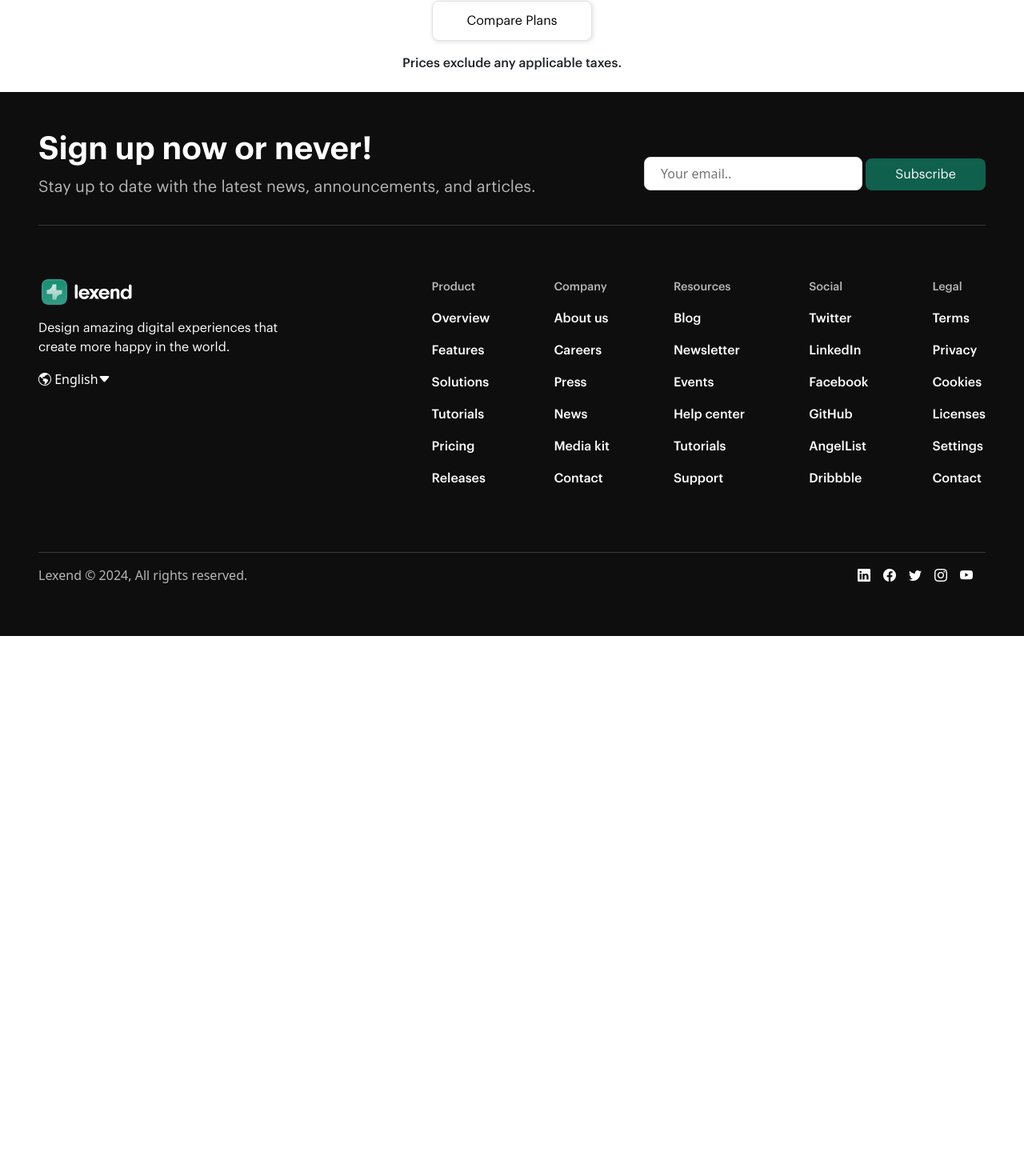
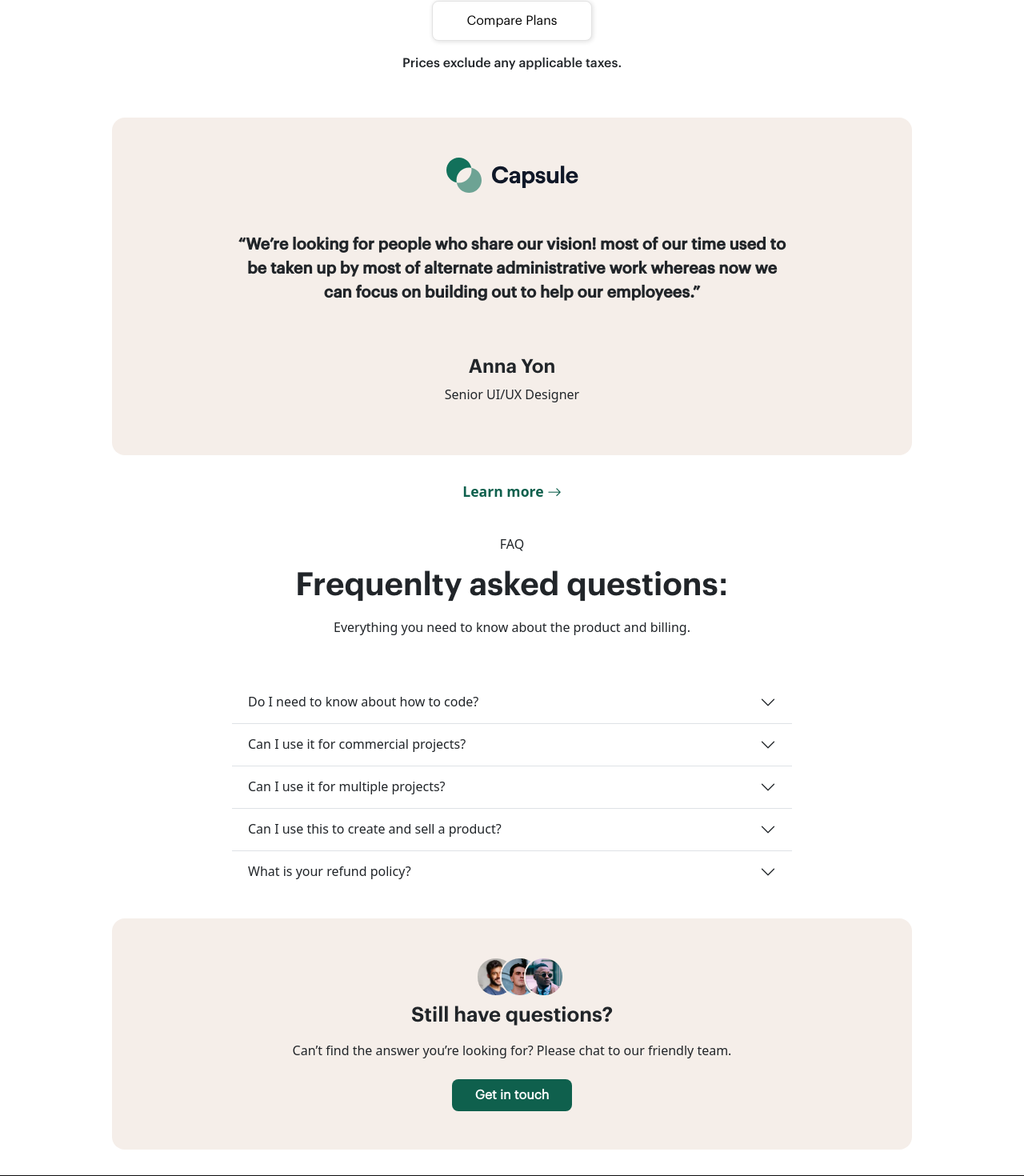
Before and after one commit to hawaryo/software-company, a Next.js app: page / in a window 1280 px wide. Shown: the part 6112-7582 px from the top of the page at 80% size. Before the commit the page ends 6907 px from the top, so only its background shows below. Built offline with nearby package versions, Linux system fonts and the light colour scheme.

Commit message:
feat: adding Home page question section

```diff
--- a/src/app/(home)/page.jsx
+++ b/src/app/(home)/page.jsx
@@ -3,6 +3,8 @@ import HomeHeader from "@/components/home/HomeHeader";
 import FeaturesSection from "@/components/home/FeaturesSection";
 import DetailsSection from "@/components/home/DetailsSection";
 import PricingSection from "@/components/home/PricingSection";
+import FeedbackSection from "@/components/home/FeedbackSection";
+import QuestionSection from "@/components/home/QuestionSection";
 export const metadata = {
   title: "Software Company",
   description: "Welcome to software company",
@@ -16,6 +18,8 @@ export default function HomePage() {
         <FeaturesSection />
         <DetailsSection />
         <PricingSection />
+        <FeedbackSection />
+        <QuestionSection />
       </main>
     </>
   );
--- /dev/null
+++ b/src/components/home/FeedbackSection.jsx
@@ -0,0 +1,29 @@
+import styles from "./FeedbackSection.module.scss";
+
+export default function FeedbackSection() {
+  return (
+    <section className={styles.feedbacksection}>
+      <div className={styles.feedbackCard}>
+        <img
+          className={styles.logo}
+          src="/images/home-page/Header-images/brand-01.svg"
+          alt="capsole barnd logo"
+        />
+        <blockquote className={styles.qoute}>
+          “We’re looking for people who share our vision! most of our time used
+          to be taken up by most of alternate administrative work whereas now we
+          can focus on building out to help our employees.”
+        </blockquote>
+
+        <div className={styles.reviewer}>
+          <h6>Anna Yon</h6>
+          <p>Senior UI/UX Designer</p>
+        </div>
+      </div>
+
+      <a href="#">
+        Learn more <i className="bi bi-arrow-right"></i>
+      </a>
+    </section>
+  );
+}
--- /dev/null
+++ b/src/components/home/FeedbackSection.module.scss
@@ -0,0 +1,38 @@
+  @use "../../styles/variables/color" as color;
+  @use "../../styles/variables/font" as font;
+  @use "../../styles/variables/textCards";
+
+  .feedbacksection {
+      .feedbackCard {
+          @extend %secondaryCard;
+
+          .logo {
+              margin-bottom: 16px;
+          }
+
+          .qoute {
+              margin-bottom: 32px;
+              font-family: font.$secondary-font;
+              font-size: 1.25rem;
+              font-weight: bold;
+              max-width: 700px;
+          }
+
+          h6 {
+              font-family: font.$tertiary-font;
+              font-size: 1.5rem;
+              font-weight: bold;
+
+          }
+      }
+
+      a {
+          display: block;
+          text-align: center;
+          margin: 0 auto;
+          text-decoration: none;
+          color: color.$quaternary-color;
+          font-size: 1.1rem;
+          font-weight: bold;
+      }
+  }
--- /dev/null
+++ b/src/components/home/QuestionSection.jsx
@@ -0,0 +1,168 @@
+import styles from "./QuestionSection.module.scss";
+
+export default function QuestionSection() {
+  return (
+    <section className={styles.questionSection}>
+      <div className={styles.questionIntro}>
+        <p className="icon">FAQ</p>
+        <h2>Frequenlty asked questions:</h2>
+        <p className="description">
+          Everything you need to know about the product and billing.
+        </p>
+      </div>
+
+      <div
+        className={`accordion accordion-flush ${styles.accordion}`}
+        id="accordionFlush"
+      >
+        <div className="accordion-item">
+          <h2 className="accordion-header">
+            <button
+              className={`accordion-button collapsed ${styles.accordionButton}`}
+              type="button"
+              data-bs-toggle="collapse"
+              data-bs-target="#flush-collapseFour"
+              aria-expanded="false"
+              aria-controls="flush-collapseFour"
+            >
+              Do I need to know about how to code?
+            </button>
+          </h2>
+          <div
+            id="flush-collapseFour"
+            className="accordion-collapse collapse"
+            data-bs-parent="#accordionFlush"
+          >
+            <div className="accordion-body">
+              Yes, you need to have a fair amount of knowledge in dealing with
+              HTML/CSS as well as JavaScript in order to be able to use Lexend.
+            </div>
+          </div>
+        </div>
+        <div className="accordion-item">
+          <h2 className="accordion-header">
+            <button
+              className={`accordion-button collapsed ${styles.accordionButton}`}
+              type="button"
+              data-bs-toggle="collapse"
+              data-bs-target="#flush-collapseFive"
+              aria-expanded="false"
+              aria-controls="flush-collapseFive"
+            >
+              Can I use it for commercial projects?
+            </button>
+          </h2>
+          <div
+            id="flush-collapseFive"
+            className="accordion-collapse collapse"
+            data-bs-parent="#accordionFlush"
+          >
+            <div className="accordion-body">
+              Feel free to do so. Lexend does exist to evolve every commercial
+              project. You can also use it to build stunning websites for your
+              own clients (we won’t breathe a word).
+            </div>
+          </div>
+        </div>
+        <div className="accordion-item">
+          <h2 className="accordion-header">
+            <button
+              className={`accordion-button collapsed ${styles.accordionButton}`}
+              type="button"
+              data-bs-toggle="collapse"
+              data-bs-target="#flush-collapseSix"
+              aria-expanded="false"
+              aria-controls="flush-collapseSix"
+            >
+              Can I use it for multiple projects?
+            </button>
+          </h2>
+          <div
+            id="flush-collapseSix"
+            className="accordion-collapse collapse"
+            data-bs-parent="#accordionFlush"
+          >
+            <div className="accordion-body">
+              Definitely! Please use it however you like; we don’t limit it.
+            </div>
+          </div>
+        </div>
+        <div className="accordion-item">
+          <h2 className="accordion-header">
+            <button
+              className={`accordion-button collapsed ${styles.accordionButton}`}
+              type="button"
+              data-bs-toggle="collapse"
+              data-bs-target="#flush-collapseSeven"
+              aria-expanded="false"
+              aria-controls="flush-collapseSeven"
+            >
+              Can I use this to create and sell a product?
+            </button>
+          </h2>
+          <div
+            id="flush-collapseSeven"
+            className="accordion-collapse collapse"
+            data-bs-parent="#accordionFlush"
+          >
+            <div className="accordion-body">Do not ever consider doing it.</div>
+          </div>
+        </div>
+        <div className="accordion-item">
+          <h2 className="accordion-header">
+            <button
+              className={`accordion-button collapsed ${styles.accordionButton}`}
+              type="button"
+              data-bs-toggle="collapse"
+              data-bs-target="#flush-collapseEight"
+              aria-expanded="false"
+              aria-controls="flush-collapseEight"
+            >
+              What is your refund policy?
+            </button>
+          </h2>
+          <div
+            id="flush-collapseEight"
+            className="accordion-collapse collapse"
+            data-bs-parent="#accordionFlush"
+          >
+            <div className="accordion-body">
+              We understand the importance of customer satisfaction and we
+              strive to provide the best products and services. However, please
+              note that due to the nature of our products and services, we do
+              not offer refunds after a purchase has been made.
+            </div>
+          </div>
+        </div>
+      </div>
+
+      <div className={styles.questionCard}>
+        <div className="images">
+          <img
+            src="/images/home-page/Header-images/reviewer-1.jpg"
+            alt="reviewer one"
+            width="50px"
+          />
+          <img
+            src="/images/home-page/Header-images/reviewer-2.png"
+            alt="reviewer two"
+            width="50px"
+          />
+          <img
+            src="/images/home-page/Header-images/reviewer-3.png"
+            alt="reviewer three"
+            width="50px"
+          />
+        </div>
+        <h5>Still have questions?</h5>
+        <p>
+          Can’t find the answer you’re looking for? Please chat to our friendly
+          team.
+        </p>
+        <button className={styles.questionBtn} type="button">
+          Get in touch
+        </button>
+      </div>
+    </section>
+  );
+}
--- /dev/null
+++ b/src/components/home/QuestionSection.module.scss
@@ -0,0 +1,51 @@
+   @use "../../styles/variables/color" as color;
+   @use "../../styles/variables/font" as font;
+   @use "../../styles/variables/textCards";
+
+
+   .questionSection {
+       .questionIntro {
+           @extend %PrimaryTextCard;
+
+           h2 {
+               font-size: 2.5rem;
+           }
+       }
+
+       .accordion {
+           margin: 0 auto;
+           max-width: 700px;
+
+           .accordionButton {
+               background-color: white;
+
+               box-shadow: none;
+           }
+       }
+
+       .questionCard {
+           @extend %secondaryCard;
+           gap: 8px;
+
+           img {
+               border: 2px solid color.$tertiary-color;
+               border-radius: 24px;
+               margin-right: -20px;
+           }
+
+           h5 {
+               font-family: font.$tertiary-font;
+               font-size: 1.6rem;
+               font-weight: bold;
+           }
+
+           .questionBtn {
+               @extend %primaryButton;
+               font-size: 1rem;
+               font-weight: bold;
+           }
+
+       }
+
+
+   }
```
